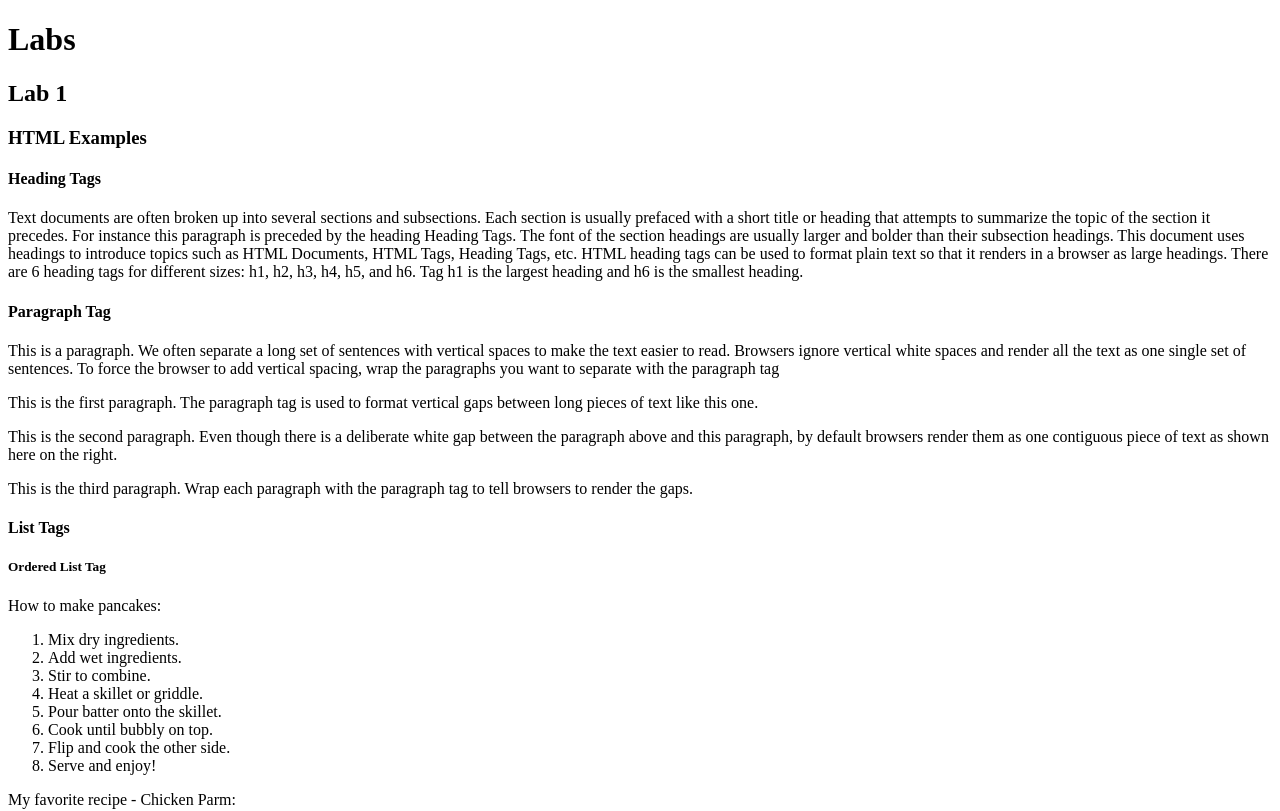
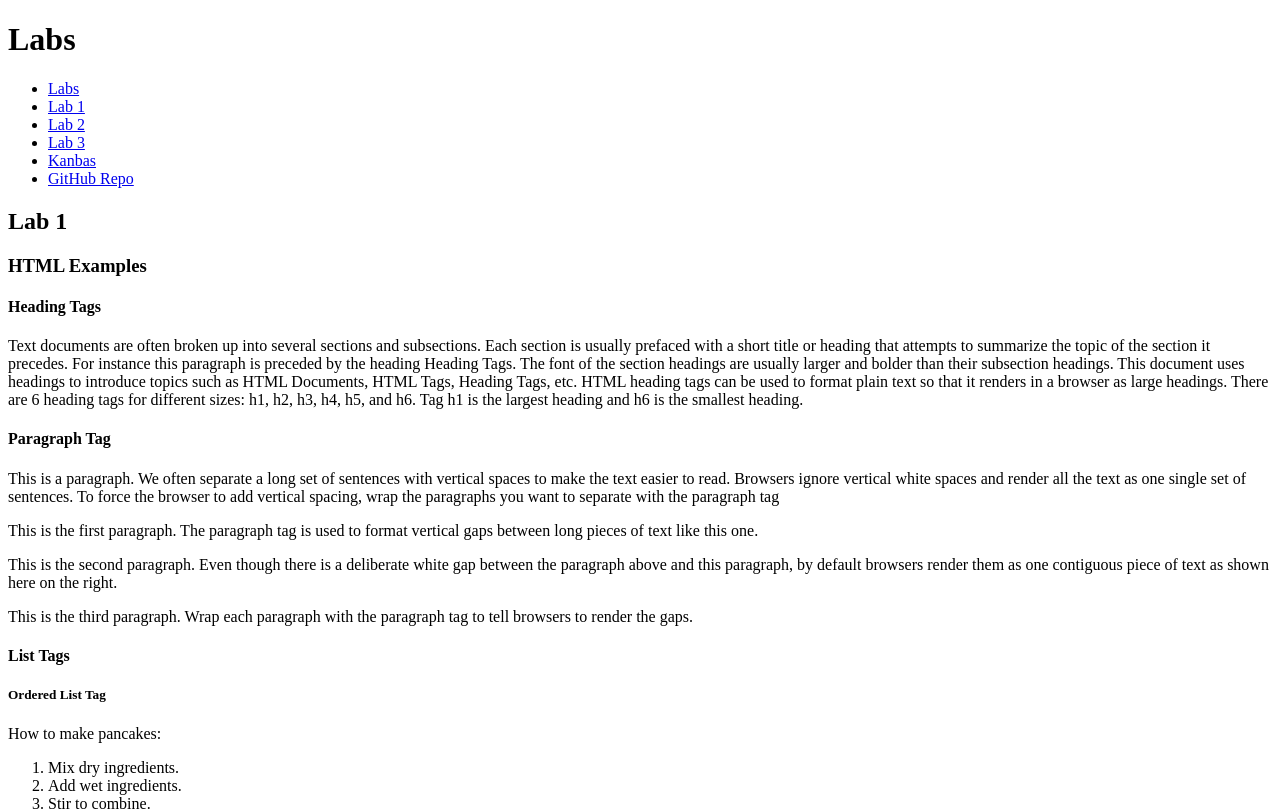
Before and after one commit to Christian2022-github/kanbas-react-web-app, a React (Create React App) app: page /#/Labs/Lab1 in a window 1280 px wide. Shown: the top 811 px of the page. Built offline with nearby package versions, Linux system fonts and the light colour scheme; the HTML template or start-up script is replaced by a standard one.

Commit message:
Last touch-ups of assignment 1

```diff
--- /dev/null
+++ b/src/Labs/Lab3/index.tsx
@@ -0,0 +1,7 @@
+export default function Lab3() {
+    return (
+        <div>
+            <h2>Lab 3</h2>
+        </div>
+    );
+}
--- a/src/Labs/TOC.tsx
+++ b/src/Labs/TOC.tsx
@@ -1,4 +1,4 @@
-import {Link} from "react-router-dom";
+import { Link } from "react-router-dom";
 export default function TOC() {
   return (
     <ul>
@@ -7,6 +7,11 @@ export default function TOC() {
       <li><Link to="/Labs/Lab2">Lab 2</Link></li>
       <li><Link to="/Labs/Lab3">Lab 3</Link></li>
       <li><Link to="/Kanbas">Kanbas</Link></li>
+      <li>
+        <a id="wd-github" href="https://github.com/Christian2022-github/kanbas-react-web-app">
+          GitHub Repo
+        </a>
+      </li>
     </ul>
   );
 }
--- a/src/Labs/index.tsx
+++ b/src/Labs/index.tsx
@@ -1,8 +1,19 @@
 import Lab1 from "./Lab1";
+import { Route, Routes, Navigate } from "react-router";
+import TOC from "./TOC";
+import Lab2 from "./Lab2";
+import Lab3 from "./Lab3";
 export default function Labs() {
   return (
-    <div id="wd-labs">
+    <div>
       <h1>Labs</h1>
-      <Lab1 />
+      <TOC />
+      <Routes>
+        <Route path="/" element={<Navigate to="Lab1" />} />
+        <Route path="Lab1" element={<Lab1 />} />
+        <Route path="Lab2" element={<Lab2 />} />
+        <Route path="Lab3" element={<Lab3 />} />
+      </Routes>
     </div>
-);}
+  );
+}
```
Lines whose indentation alone changed are shown as unchanged.
